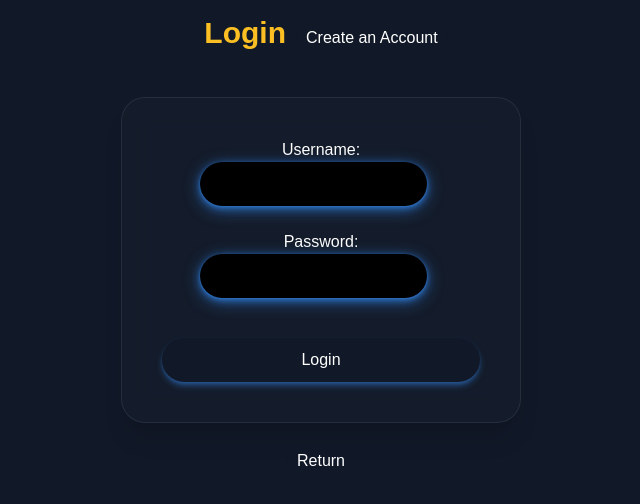
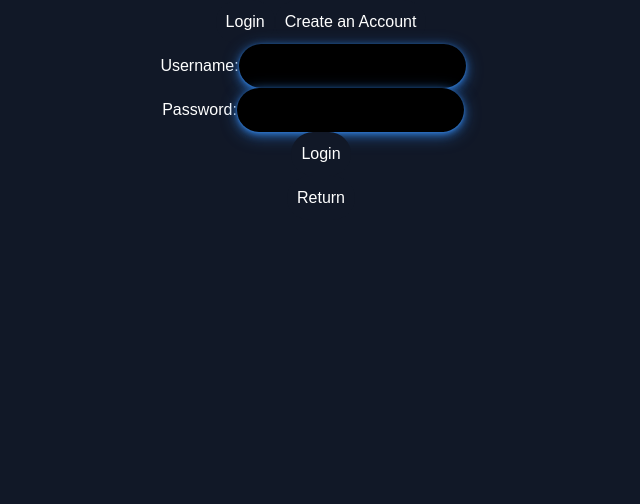
Before and after one commit to Mrpoink/DungeonMaster, a Next.js app in the folder dungeon-master/: page /pages/credentials in a window 1280 px wide. Shown: the top 504 px of the page, without its empty margins (319-959 px from the left). Built offline with nearby package versions, Linux system fonts and the light colour scheme.

Commit message:
updated styling

```diff
--- a/dungeon-master/src/app/globals.css
+++ b/dungeon-master/src/app/globals.css
@@ -807,84 +807,3 @@ ring-color: #F59E0B;
   margin-top: 1rem;
   margin-bottom: 1rem;
 }
-
-
-/* --- Credentials/Form Page Styling --- */
-.credentials-container {
-    display: flex;
-    justify-content: center;
-    align-items: center;
-    max-height: 100vh;
-    padding: 1rem;
-    width: 100%;
-    box-sizing: border-box;
-}
-
-.credentials-form {
-    max-width: 400px; /* Max width for the form */
-    width: 100%;
-    /* Reusing char-sheet-container's visual style */
-    background-color: rgba(31, 41, 55, 0.3); /* bg-gray-800/30 */
-    box-shadow: 0 20px 25px -5px rgba(0, 0, 0, 0.1), 0 8px 10px -6px rgba(0, 0, 0, 0.1); /* shadow-2xl */
-    border: 1px solid rgba(55, 65, 81, 0.5); /* border border-gray-700/50 */
-    backdrop-filter: blur(12px); /* backdrop-blur-md */
-    border-radius: 1.5rem; /* rounded-3xl */
-    padding: 2.5rem; /* p-10 */
-    display: flex;
-    flex-direction: column;
-    gap: 1.5rem;
-}
-
-.form-heading {
-    /* Styles similar to h1 or another major heading */
-    font-size: 1.875rem; /* text-3xl */
-    font-weight: 700;
-    color: #FBBF24; /* text-yellow-400 */
-    margin-bottom: 1rem;
-    text-align: center;
-}
-
-.input-group {
-    display: flex;
-    flex-direction: column;
-    gap: 0.5rem;
-}
-
-.input-label {
-    font-size: 1rem;
-    font-weight: 500;
-    color: white; /* Consistent foreground color */
-    text-align: left;
-    padding-left: 0.5rem; /* Slight indentation */
-}
-
-/* Leveraging the existing global 'input' style */
-.credentials-form .form-input {
-    /* Overwrite global styles if necessary, but mainly just ensure they apply */
-    width: 100%; /* Make input full width of the form container */
-    box-sizing: border-box;
-    /* The global 'input' style:
-       background-color: black;
-       color: white;
-       box-shadow: rgba(44, 108, 187, 0.7) ...;
-       border-radius: 25px;
-       padding: 10px; */
-}
-
-/* Applying the existing global 'button' style */
-.credentials-form .submit-button {
-    /* Inherits global button styles:
-       border-radius: 25px;
-       background-color: #111827;
-       ...
-    */
-    width: 100%;
-    margin-top: 1rem;
-    color: white; /* Ensure text is visible on the dark button */
-    /* Add a subtle box-shadow for emphasis, maybe an inverted one */
-    box-shadow: rgba(44, 108, 187, 0.7) 0 4px 6px -1px, rgba(44, 108, 187, 0.5) 0 2px 4px -2px;
-}
-.credentials-form .submit-button:hover {
-    transform: scale(1.05);
-    background-color: #1f2937; /* Slightly lighter on hover */
-}
--- a/dungeon-master/src/app/pages/game/game.tsx
+++ b/dungeon-master/src/app/pages/game/game.tsx
@@ -91,7 +91,7 @@ export default function Game() {
   const latestMessage = conversation[conversation.length - 1];
 
   return (
-    <div>
+    <div className="root-container">
         <div className="game-master-box">
           <header>
             <h1>Dungeon Master:</h1>
```
